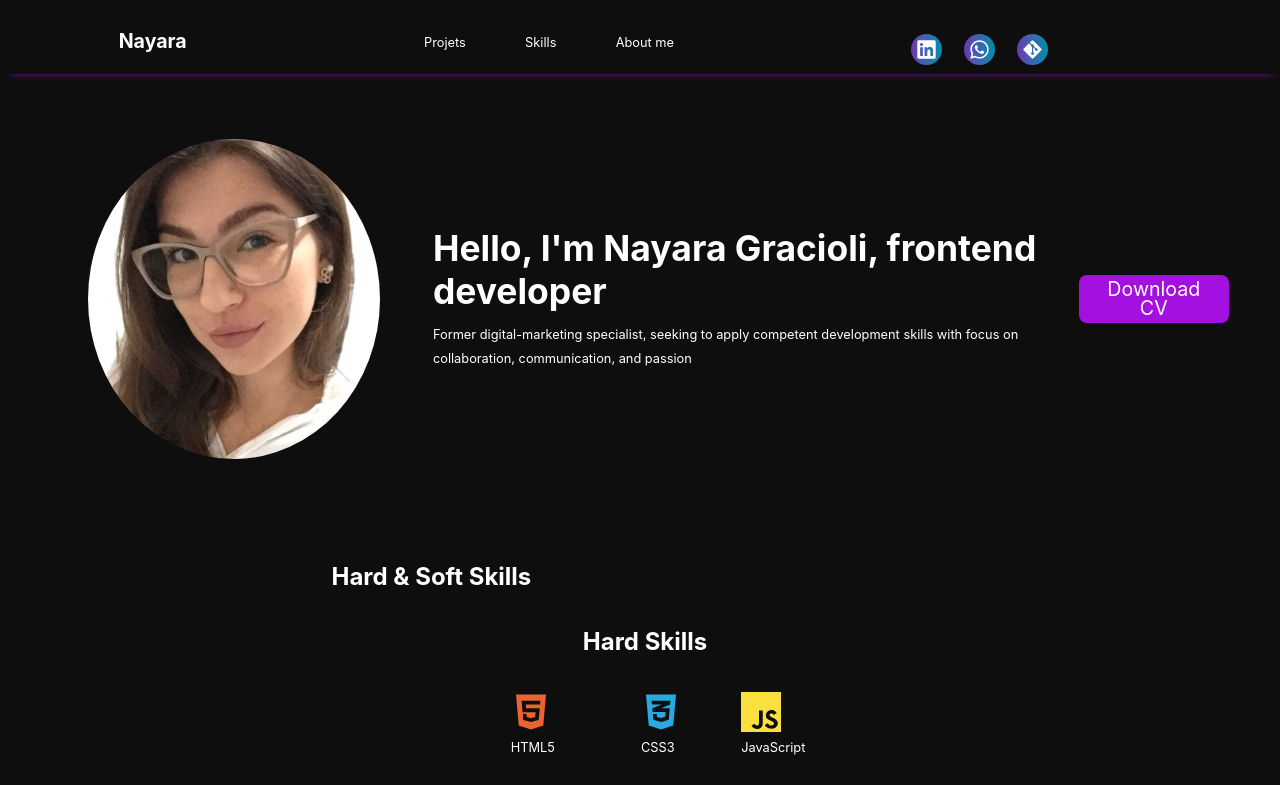
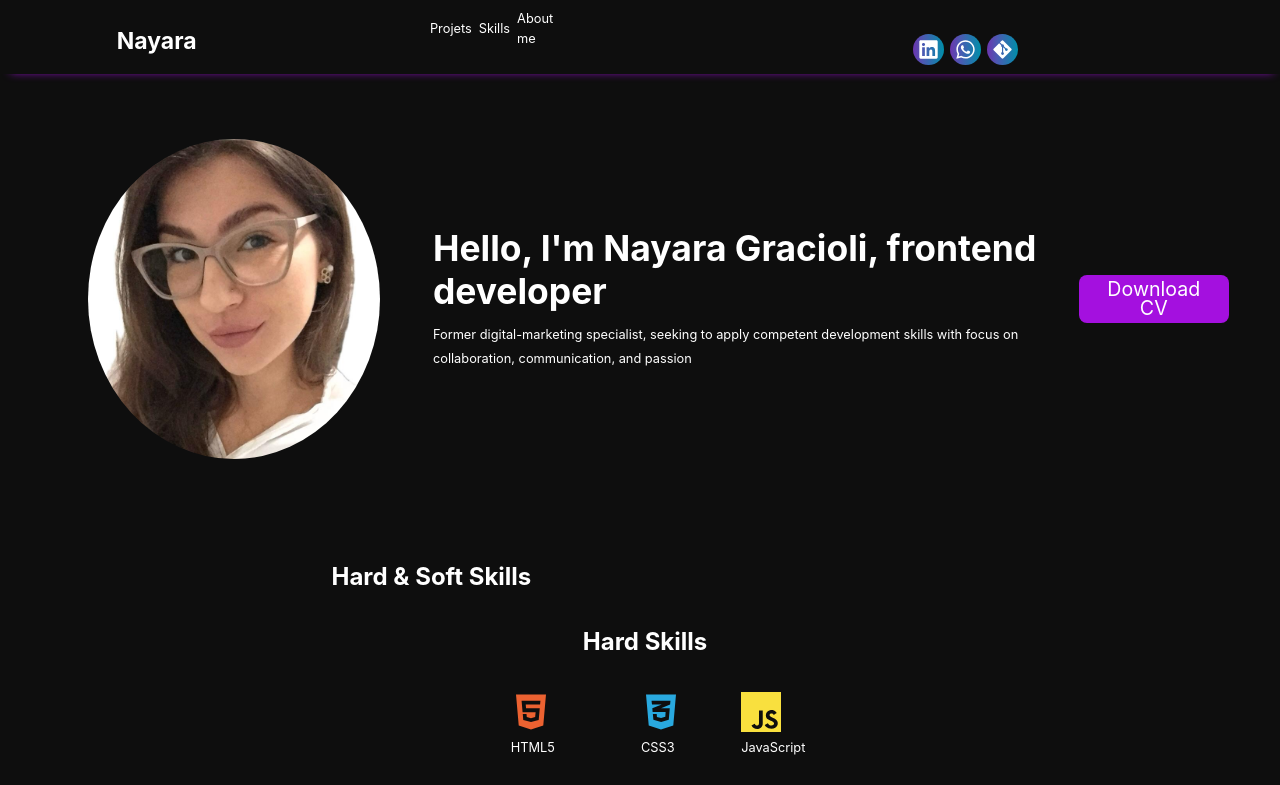
Before and after one commit to nayaragracioli/portfolio-nayaragracioli, a React (Vite) app: page / in a window 1280 px wide. Shown: the top 785 px of the page. Built offline with nearby package versions, Linux system fonts and the light colour scheme.

Commit message:
feat: Updating About me

```diff
--- a/src/components/AboutMe/index.jsx
+++ b/src/components/AboutMe/index.jsx
@@ -20,7 +20,7 @@ export const AboutMe = () => {
                                 <span className={Styles.experience__rounder}></span>
                                 <span className={Styles.experience__line}></span>
                             </div>
-                            <div>
+                            <div className={Styles.experience__text}>
                                 <p>Worked out in which field I want to build a developer's career and started to learn Frontend Development.</p>
                             </div>
                         </div>
@@ -32,7 +32,7 @@ export const AboutMe = () => {
                                 <span className={Styles.experience__rounder}></span>
                                 <span className={Styles.experience__line}></span>
                             </div>
-                            <div>
+                            <div className={Styles.experience__text}>
                                 <p>Worked out in which field I want to build a developer's career and started to learn Frontend Development.</p>
                             </div>
                         </div>
@@ -44,7 +44,7 @@ export const AboutMe = () => {
                                 <span className={Styles.experience__rounder}></span>
                                 <span className={Styles.experience__line}></span>
                             </div>
-                            <div>
+                            <div className={Styles.experience__text}>
                                 <p>Worked out in which field I want to build a developer's career and started to learn Frontend Development.</p>
                             </div>
                         </div>
--- a/src/components/AboutMe/style.module.scss
+++ b/src/components/AboutMe/style.module.scss
@@ -2,7 +2,7 @@
     &>div {
         width: 100%;
         max-width: 1200px;
-        height: 72vh;
+        height: 66vh;
         // margin-bottom: 2rem;
 
         .contactInfo {
@@ -12,8 +12,12 @@
             flex-direction: column;
             align-items: flex-start;
             margin: 0 0 0 1rem;
-            gap: 15px;
+            // gap: 15px;
             // margin-top: 340px;
+
+            & > h2{
+                height: 32px;
+            }
         }
 
         .experience__sections {
@@ -30,6 +34,11 @@
                     display: grid;
                     grid-template-columns: 1fr max-content 1fr;
                     column-gap: 1.5rem;
+
+                    .experience__text {
+                        width: 200px;
+                        height: 143px;
+                    }
 
                     &>div {
                         .experience__rounder {
--- a/src/components/Header/index.jsx
+++ b/src/components/Header/index.jsx
@@ -3,25 +3,39 @@ import { FaLinkedin, FaGitAlt, FaWhatsapp } from "react-icons/fa";
 import { MdOutlineMail } from "react-icons/md";
 
 export const Header = () => {
-
-    return(
-
+  return (
     <header className={`container ${Styles.headerBox}`}>
       <div>
-                <h1 className="title3">Nayara</h1>
+        <h1>Nayara</h1>
+        {/* <div> */}
           <div>
             <nav>
               <ul>
-                            <li><a className="paragraph" href="#projects">Projets</a></li>
-                            <li><a className="paragraph" href="#skills">Skills</a></li>
-                            <li><a className="paragraph" href="#aboutme">About me</a></li>
+                <li>
+                  <a className="paragraph" href="#projects">
+                    Projets
+                  </a>
+                </li>
+                <li>
+                  <a className="paragraph" href="#skills">
+                    Skills
+                  </a>
+                </li>
+                <li>
+                  <a className="paragraph" href="#aboutme">
+                    About me
+                  </a>
+                </li>
               </ul>
             </nav>
           </div>
           <div className={Styles.boxLinks}>
             <ul>
               <li>
-                            <a href="https://www.linkedin.com/in/nayaragracioli/" target="blank">
+                <a
+                  href="https://www.linkedin.com/in/nayaragracioli/"
+                  target="blank"
+                >
                   <FaLinkedin size={21} color="white" />
                 </a>
               </li>
@@ -42,7 +56,8 @@ export const Header = () => {
               </li>
             </ul>
           </div>
+        {/* </div> */}
       </div>
     </header>
-    )
-}
+  );
+};
--- a/src/components/Header/style.module.scss
+++ b/src/components/Header/style.module.scss
@@ -11,19 +11,24 @@
         width: 100%;
         height: 56px;
 
+        & > h1 {
+            font-size: 23px;
+        }
+        // &>div{
             &>div {
-            max-width: 250px;
-            width: 30%;
+                // max-width: 250px;
+                // width: 30%;
 
                 &>nav {
-
+                    width: 74px;
+                    height: 84px;
                     &>ul {
                         display: flex;
                         flex-direction: column;
                         justify-content: space-between;
                         align-items: center;
-                    gap: 4px;
-                    margin-bottom: 16px;
+                        gap: 7px;
+                        // margin-bottom: 16px;
 
                         &>li {
 
@@ -44,8 +49,8 @@
                     display: flex;
                     justify-content: space-between;
                     width: 30%;
-                min-width: 120px;
-                gap: 22px;
+                    min-width: 100px;
+                    gap: 6px;
 
                     &>li {
                         padding: 5px;
@@ -61,6 +66,9 @@
                     }
                 }
             }
+        // }
+
+
     }
 }
 
--- a/src/components/MyProject/style.module.scss
+++ b/src/components/MyProject/style.module.scss
@@ -67,6 +67,7 @@
                   & > p {
                     font-size: var(--font-size-4);
                     margin-left: 23px;
+                    color: var(--color-gray);
                   }
                 }
               }
--- a/src/styles/globalStyles.scss
+++ b/src/styles/globalStyles.scss
@@ -3,6 +3,7 @@
     --color-secondary: #a410dfbb;
     --color-white: #FFF;
     --color-black: #0E0E0E;
+    --color-gray: #929EB0;
     --color-blue: #17192B;
     --color-gradient: linear-gradient(270deg, #008FA9 0%, #4B5AB3 66.67%, #6C35AE 100%);
 
```
Lines whose indentation alone changed are shown as unchanged.
